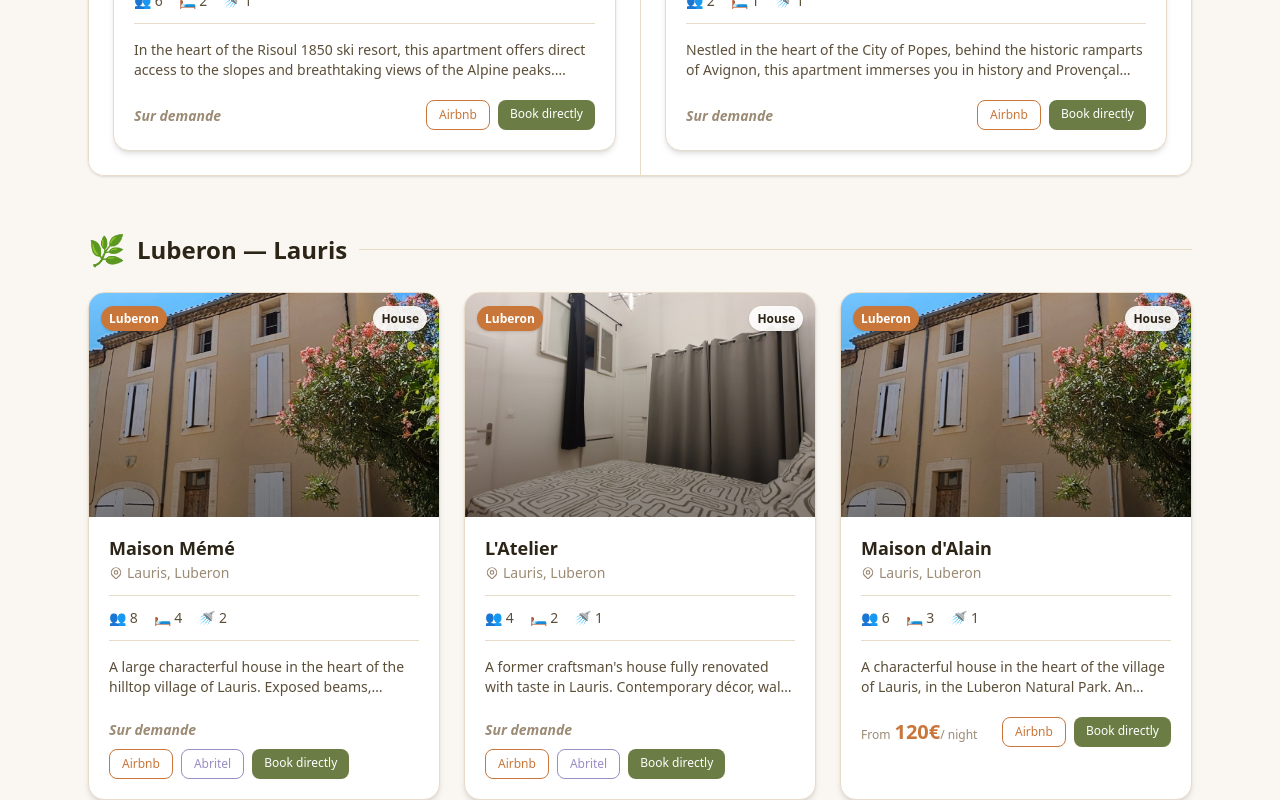
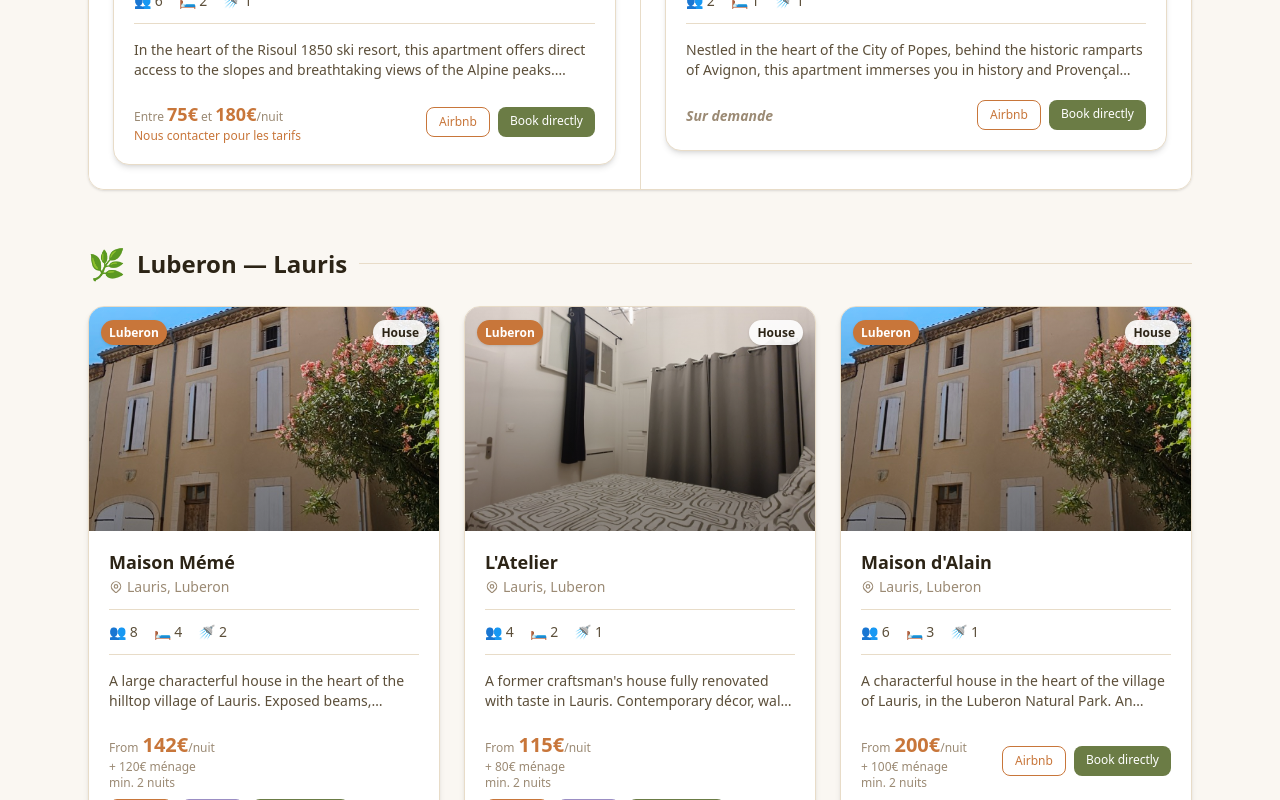
Before and after one commit to 4ARLocations/4ar-locations, a Next.js app: page /en/biens in a window 1280 px wide. Shown: the part 640-1440 px from the top of the page. Built offline with nearby package versions, Linux system fonts and the light colour scheme.

Commit message:
Vrais tarifs, frais de ménage, durées minimales, validation formulaire

```diff
--- a/app/[locale]/biens/[slug]/page.tsx
+++ b/app/[locale]/biens/[slug]/page.tsx
@@ -43,12 +43,35 @@ function PropertyDetail({ locale, property }: { locale: string; property: (typeo
         </div>
         <div className="text-right">
           <div>
-            {property.priceFrom > 0 ? (
-              <>
+            {property.priceOnRequest ? (
+              <div>
+                <div>
+                  <span className="text-sm text-[#9B8A74]">Entre </span>
+                  <span className="text-3xl font-bold text-[#C8763A]">{property.priceFrom}€</span>
+                  <span className="text-sm text-[#9B8A74]"> et </span>
+                  <span className="text-3xl font-bold text-[#C8763A]">{property.priceTo}€</span>
+                  <span className="text-sm text-[#9B8A74]">/nuit</span>
+                </div>
+                <div className="text-sm text-[#C8763A] font-medium mt-1">Nous contacter pour les tarifs</div>
+              </div>
+            ) : property.priceFrom > 0 ? (
+              <div>
                 <span className="text-sm text-[#9B8A74]">{t('home.from_price')} </span>
                 <span className="text-3xl font-bold text-[#C8763A]">{property.priceFrom}€</span>
-                <span className="text-sm text-[#9B8A74]">{t('properties.per_night')}</span>
-              </>
+                <span className="text-sm text-[#9B8A74]">/nuit</span>
+                <div className="flex flex-wrap gap-3 mt-2">
+                  {property.cleaningFee && (
+                    <span className="text-xs bg-[#FAF7F2] border border-[#E8DCC8] rounded-full px-3 py-1 text-[#5C4F3A]">
+                      🧹 {property.cleaningFee}€ de ménage
+                    </span>
+                  )}
+                  {property.minNights && (
+                    <span className="text-xs bg-[#FAF7F2] border border-[#E8DCC8] rounded-full px-3 py-1 text-[#5C4F3A]">
+                      📅 Min. {property.minNights} nuits
+                    </span>
+                  )}
+                </div>
+              </div>
             ) : (
               <span className="text-lg font-semibold text-[#9B8A74] italic">Sur demande</span>
             )}
--- a/app/[locale]/contact/page.tsx
+++ b/app/[locale]/contact/page.tsx
@@ -40,6 +40,15 @@ function ContactForm() {
     if (checkout <= checkin) {
       setDateError('La date de départ doit être après la date d\'arrivée.');
       return false;
+    }
+    // Vérification durée minimale
+    const prop = properties.find((p) => p.id === property);
+    if (prop?.minNights) {
+      const nights = Math.round((new Date(checkout).getTime() - new Date(checkin).getTime()) / 86400000);
+      if (nights < prop.minNights) {
+        setDateError(`La durée minimale de séjour est de ${prop.minNights} nuits pour ce logement.`);
+        return false;
+      }
     }
     if (property === 'avignon') {
       if (!isInJulyAugust(checkin) || !isInJulyAugust(checkout)) {
--- a/components/PropertyCard.tsx
+++ b/components/PropertyCard.tsx
@@ -76,12 +76,27 @@ export default function PropertyCard({ property, locale }: { property: Property;
         {/* Price & CTA */}
         <div className="flex items-center justify-between flex-wrap gap-2">
           <div>
-            {property.priceFrom > 0 ? (
-              <>
+            {property.priceOnRequest ? (
+              <div>
+                <span className="text-xs text-[#9B8A74]">Entre </span>
+                <span className="text-lg font-bold text-[#C8763A]">{property.priceFrom}€</span>
+                <span className="text-xs text-[#9B8A74]"> et </span>
+                <span className="text-lg font-bold text-[#C8763A]">{property.priceTo}€</span>
+                <span className="text-xs text-[#9B8A74]">/nuit</span>
+                <div className="text-xs text-[#C8763A] font-medium">Nous contacter pour les tarifs</div>
+              </div>
+            ) : property.priceFrom > 0 ? (
+              <div>
                 <span className="text-xs text-[#9B8A74]">{t('home.from_price')}</span>
                 <span className="text-xl font-bold text-[#C8763A] ml-1">{property.priceFrom}€</span>
-                <span className="text-xs text-[#9B8A74]">{t('properties.per_night')}</span>
-              </>
+                <span className="text-xs text-[#9B8A74]">/nuit</span>
+                {property.cleaningFee && (
+                  <div className="text-xs text-[#9B8A74]">+ {property.cleaningFee}€ ménage</div>
+                )}
+                {property.minNights && (
+                  <div className="text-xs text-[#9B8A74]">min. {property.minNights} nuits</div>
+                )}
+              </div>
             ) : (
               <span className="text-sm font-semibold text-[#9B8A74] italic">Sur demande</span>
             )}
--- a/lib/properties.ts
+++ b/lib/properties.ts
@@ -10,6 +10,10 @@ export type Property = {
   bedrooms: number;
   bathrooms: number;
   priceFrom: number;
+  priceTo?: number;         // pour les tarifs variables (ex: Risoul 75-180€)
+  priceOnRequest?: boolean; // "Nous contacter pour les tarifs"
+  cleaningFee?: number;     // frais de ménage
+  minNights?: number;       // durée minimum de séjour
   airbnbUrl: string;
   abritelUrl?: string;
   image: string;
@@ -29,7 +33,9 @@ export const properties: Property[] = [
     guests: 6,
     bedrooms: 2,
     bathrooms: 1,
-    priceFrom: 0,
+    priceFrom: 75,
+    priceTo: 180,
+    priceOnRequest: true,
     airbnbUrl: 'https://www.airbnb.fr/rooms/28044230',
     image: '/images/risoul.jpg',
     images: ['/images/risoul.jpg', '/images/risoul2.jpg'],
@@ -63,7 +69,9 @@ export const properties: Property[] = [
     guests: 8,
     bedrooms: 4,
     bathrooms: 2,
-    priceFrom: 0,
+    priceFrom: 142,
+    cleaningFee: 120,
+    minNights: 2,
     airbnbUrl: 'https://www.airbnb.fr/rooms/1175438485297975130',
     abritelUrl: 'https://www.abritel.fr/location-vacances/p2476917?dateless=true',
     image: '/images/lauris-meme.jpg',
@@ -81,7 +89,9 @@ export const properties: Property[] = [
     guests: 4,
     bedrooms: 2,
     bathrooms: 1,
-    priceFrom: 0,
+    priceFrom: 115,
+    cleaningFee: 80,
+    minNights: 2,
     airbnbUrl: 'https://www.airbnb.fr/rooms/1175460558277880811',
     abritelUrl: 'https://www.abritel.fr/location-vacances/p2476923?dateless=true',
     image: '/images/lauris-atelier.jpg',
@@ -99,7 +109,9 @@ export const properties: Property[] = [
     guests: 6,
     bedrooms: 3,
     bathrooms: 1,
-    priceFrom: 120,
+    priceFrom: 200,
+    cleaningFee: 100,
+    minNights: 2,
     airbnbUrl: 'https://www.airbnb.fr/rooms/1336390142884366353',
     image: '/images/lauris-meme.jpg',
     images: ['/images/lauris-meme.jpg'],
```
